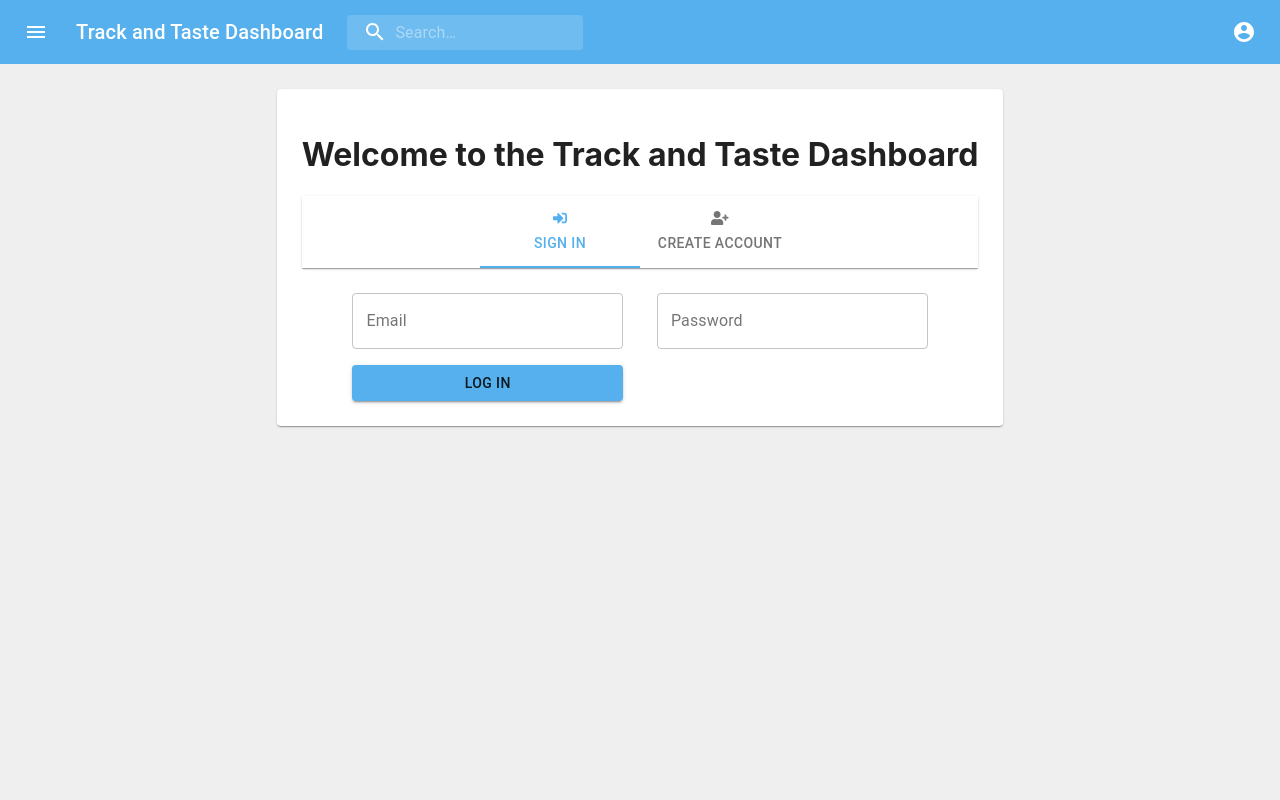
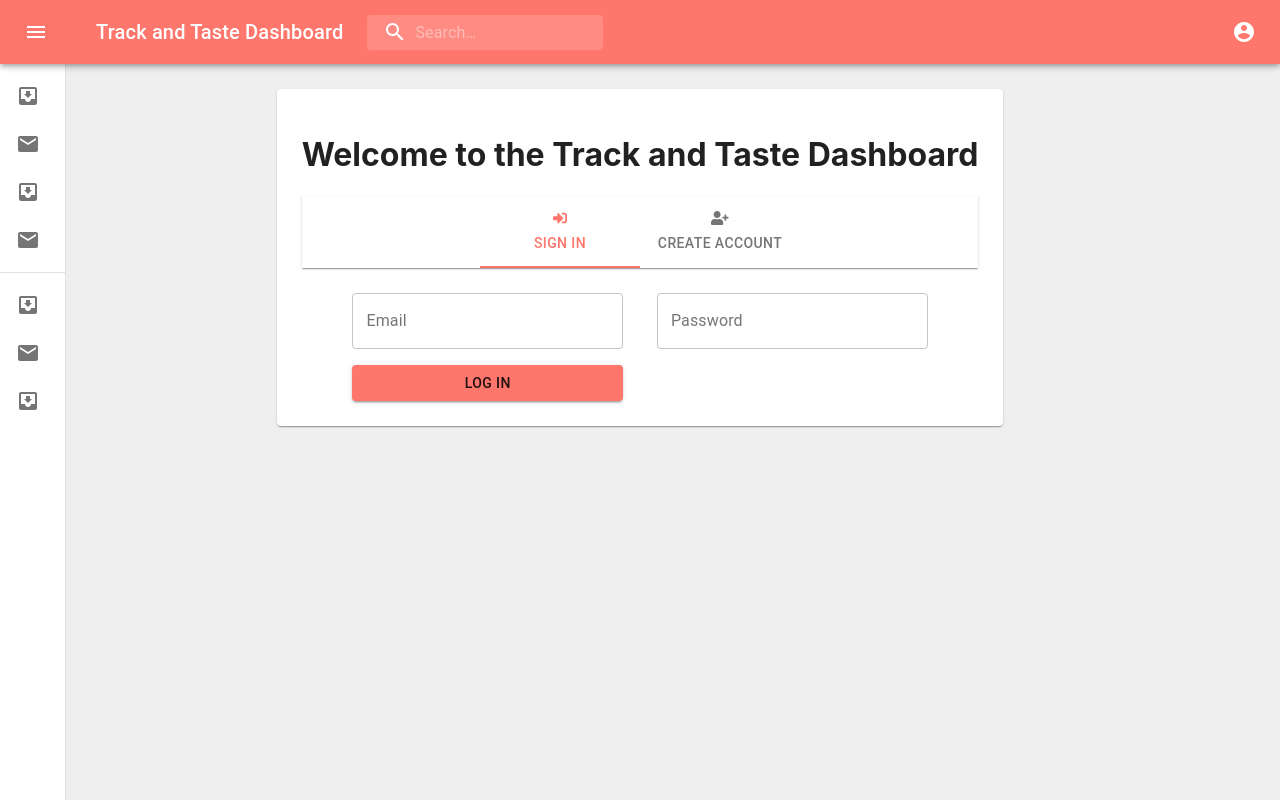
Before and after one commit to mbruty/COMP2003-2020-O, a React (Create React App) app in the folder website/: page /log-in in a window 1280 px wide. Built offline with nearby package versions, Linux system fonts and the light colour scheme.

Commit message:
Created new version of nav and fixed colour styling

```diff
--- a/website/src/App.tsx
+++ b/website/src/App.tsx
@@ -18,9 +18,9 @@ function App() {
             default: prefersDarkMode ? "#212121" : "#FFF",
           },
           primary: {
-            light: "#7986cb",
-            main: "#55b0ed",
-            dark: "#5564ed",
+            light: "#ff776c",
+            main: prefersDarkMode ? "#FD4040" : "#ff776c",
+            dark: prefersDarkMode ? "#c20018" : "#FD4040",
           },
           type: prefersDarkMode ? "dark" : "light",
         },
@@ -35,7 +35,7 @@ function App() {
         style={{ backgroundColor: theme.palette.background.default }}
       >
         <Nav
-          colour={prefersDarkMode ? "#333333" : theme.palette.primary.main}
+          colour={prefersDarkMode ? "#333333" : theme.palette.primary.light}
         />
         <main>
           <BrowserRouter>
--- a/website/src/Nav.tsx
+++ b/website/src/Nav.tsx
@@ -1,26 +1,76 @@
-import React from "react";
-import { fade, makeStyles } from "@material-ui/core/styles";
-import AppBar from "@material-ui/core/AppBar";
-import Toolbar from "@material-ui/core/Toolbar";
-import IconButton from "@material-ui/core/IconButton";
-import Typography from "@material-ui/core/Typography";
-import InputBase from "@material-ui/core/InputBase";
-import Badge from "@material-ui/core/Badge";
-import MenuItem from "@material-ui/core/MenuItem";
-import Menu from "@material-ui/core/Menu";
-import MenuIcon from "@material-ui/icons/Menu";
+import React from 'react';
+import clsx from 'clsx';
+import { createStyles, makeStyles, useTheme, Theme, fade } from '@material-ui/core/styles';
+import Drawer from '@material-ui/core/Drawer';
+import AppBar from '@material-ui/core/AppBar';
+import Toolbar from '@material-ui/core/Toolbar';
+import List from '@material-ui/core/List';
+import Typography from '@material-ui/core/Typography';
+import Divider from '@material-ui/core/Divider';
+import IconButton from '@material-ui/core/IconButton';
+import MenuIcon from '@material-ui/icons/Menu';
+import ChevronLeftIcon from '@material-ui/icons/ChevronLeft';
 import SearchIcon from "@material-ui/icons/Search";
-import AccountCircle from "@material-ui/icons/AccountCircle";
-import MailIcon from "@material-ui/icons/Mail";
+import ListItem from '@material-ui/core/ListItem';
+import ListItemIcon from '@material-ui/core/ListItemIcon';
+import ListItemText from '@material-ui/core/ListItemText';
+import InboxIcon from '@material-ui/icons/MoveToInbox';
+import MailIcon from '@material-ui/icons/Mail';
+import { Badge, InputBase, Menu, MenuItem } from '@material-ui/core';
+import MoreIcon from "@material-ui/icons/MoreVert";
 import NotificationsIcon from "@material-ui/icons/Notifications";
-import MoreIcon from "@material-ui/icons/MoreVert";
+import { AccountCircle } from '@material-ui/icons';
 
-const useStyles = makeStyles((theme) => ({
+const drawerWidth = 240;
+
+const useStyles = makeStyles((theme: Theme) =>
+  createStyles({
     grow: {
       flexGrow: 1,
     },
+    appBar: {
+      zIndex: theme.zIndex.drawer + 1,
+    },
     menuButton: {
-    marginRight: theme.spacing(2),
+      marginRight: 36,
+    },
+    hide: {
+      display: 'none',
+    },
+    drawer: {
+      width: drawerWidth,
+      flexShrink: 0,
+      whiteSpace: 'nowrap',
+    },
+    drawerOpen: {
+      width: drawerWidth,
+      transition: theme.transitions.create('width', {
+        easing: theme.transitions.easing.sharp,
+        duration: theme.transitions.duration.enteringScreen,
+      }),
+    },
+    drawerClose: {
+      transition: theme.transitions.create('width', {
+        easing: theme.transitions.easing.sharp,
+        duration: theme.transitions.duration.leavingScreen,
+      }),
+      overflowX: 'hidden',
+      width: theme.spacing(7) + 1,
+      [theme.breakpoints.up('sm')]: {
+        width: theme.spacing(8) + 1,
+      },
+    },
+    toolbar: {
+      display: 'flex',
+      alignItems: 'center',
+      justifyContent: 'flex-end',
+      padding: theme.spacing(0, 1),
+      // necessary for content to be below app bar
+      ...theme.mixins.toolbar,
+    },
+    content: {
+      flexGrow: 1,
+      padding: theme.spacing(3),
     },
     title: {
       display: "none",
@@ -76,14 +126,27 @@ const useStyles = makeStyles((theme) => ({
       [theme.breakpoints.up("md")]: {
         display: "none",
       },
-  },
-}));
+    }
+  }),
+);
 
 interface Props {
   colour: string;
 }
-const PrimarySearchAppBar: React.FC<Props> = (props) => {
+
+export default function Nav(props: Props) {
   const classes = useStyles();
+  const theme = useTheme();
+  const [open, setOpen] = React.useState(false);
+
+  const handleDrawerOpen = () => {
+    setOpen(true);
+  };
+
+  const handleDrawerClose = () => {
+    setOpen(false);
+  };
+
   const [anchorEl, setAnchorEl] = React.useState(null);
   const [mobileMoreAnchorEl, setMobileMoreAnchorEl] = React.useState(null);
 
@@ -164,17 +227,32 @@ const PrimarySearchAppBar: React.FC<Props> = (props) => {
     </Menu>
   );
 
+
   return (
     <div className={classes.grow}>
-      <AppBar style={{ backgroundColor: props.colour }} position="static">
+      <AppBar style={{ backgroundColor: props.colour }} className={classes.appBar} >
         <Toolbar>
           <IconButton
-            edge="start"
-            className={classes.menuButton}
               color="inherit"
               aria-label="open drawer"
+              onClick={handleDrawerOpen}
+              edge="start"
+              className={clsx(classes.menuButton, {
+                [classes.hide]: open,
+              })}
             >
               <MenuIcon />
+            </IconButton>
+            <IconButton
+              color="inherit"
+              aria-label="open drawer"
+              onClick={handleDrawerClose}
+              edge="start"
+              className={clsx(classes.menuButton, {
+                [classes.hide]: !open,
+              })}
+            >
+              <ChevronLeftIcon/>
             </IconButton>
           <Typography className={classes.title} variant="h6" noWrap>
             Track and Taste Dashboard
@@ -220,8 +298,38 @@ const PrimarySearchAppBar: React.FC<Props> = (props) => {
       </AppBar>
       {renderMobileMenu}
       {renderMenu}
+      <Drawer
+        id="drawer"
+        variant="permanent"
+        className={clsx(classes.drawer, {
+          [classes.drawerOpen]: open,
+          [classes.drawerClose]: !open,
+        })}
+        classes={{
+          paper: clsx({
+            [classes.drawerOpen]: open,
+            [classes.drawerClose]: !open,
+          }),
+        }}
+      >
+        <List>
+          {['Inbox', 'Starred', 'Send email', 'Drafts'].map((text, index) => (
+            <ListItem button key={text}>
+              <ListItemIcon>{index % 2 === 0 ? <InboxIcon /> : <MailIcon />}</ListItemIcon>
+              <ListItemText primary={text} />
+            </ListItem>
+          ))}
+        </List>
+        <Divider />
+        <List>
+          {['All mail', 'Trash', 'Spam'].map((text, index) => (
+            <ListItem button key={text}>
+              <ListItemIcon>{index % 2 === 0 ? <InboxIcon /> : <MailIcon />}</ListItemIcon>
+              <ListItemText primary={text} />
+            </ListItem>
+          ))}
+        </List>
+      </Drawer>
     </div>
-  );
-};
-
-export default PrimarySearchAppBar;
+  )
+}
--- a/website/src/onboarding/SignInOrUpForm.tsx
+++ b/website/src/onboarding/SignInOrUpForm.tsx
@@ -7,6 +7,7 @@ import { makeStyles, Paper } from "@material-ui/core";
 import { FontAwesomeIcon } from "@fortawesome/react-fontawesome";
 import { faUserPlus, faSignInAlt } from "@fortawesome/free-solid-svg-icons";
 import LogInForm from "./LogInForm";
+import { useTheme } from "@material-ui/core/styles";
 
 interface Props {
   tabIdx: number;
@@ -30,6 +31,10 @@ const Form: React.FC<Props> = ({ tabIdx, setTabIdx }) => {
   const handleChange = (event: React.ChangeEvent<{}>, newValue: number) => {
     setTabIdx(newValue);
   };
+
+  const theme = useTheme();
+
+console.log(theme);
 
   return (
     <>
--- a/website/src/styles/index.scss
+++ b/website/src/styles/index.scss
@@ -10,10 +10,15 @@
   height: 100vh;
 }
 
+#drawer > :first-child {
+ padding-top: 64px;
+}
+
 main {
   display: grid;
   align-items: start;
   justify-content: center;
+  margin-top: 64px;
   padding-top: 25px;
   // 100 viewport height - nav bar height - padding top
   height: calc(100vh - 64px - 25px);
```
Lines whose indentation alone changed are shown as unchanged.
